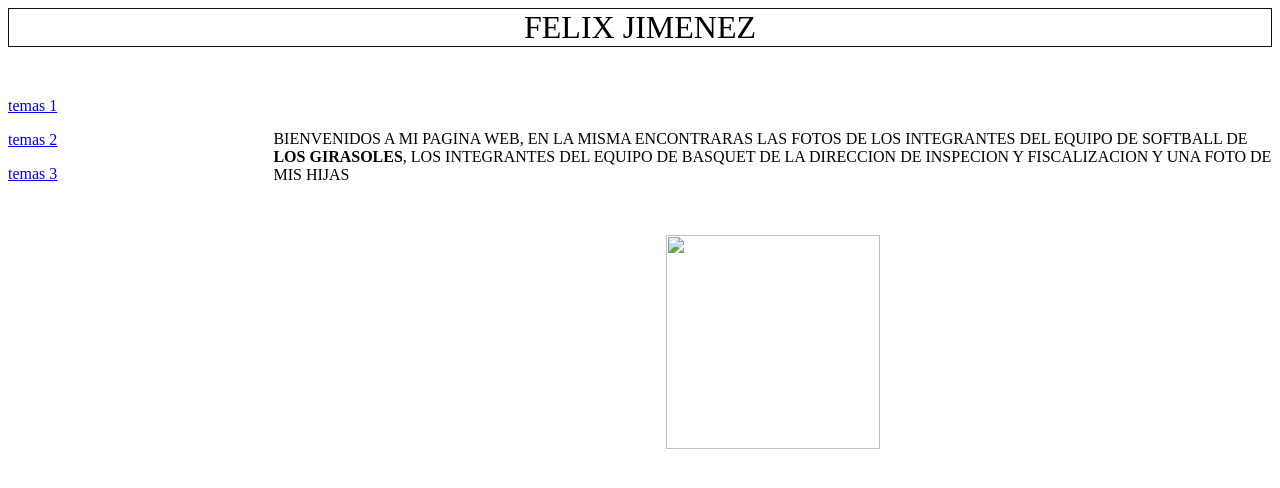
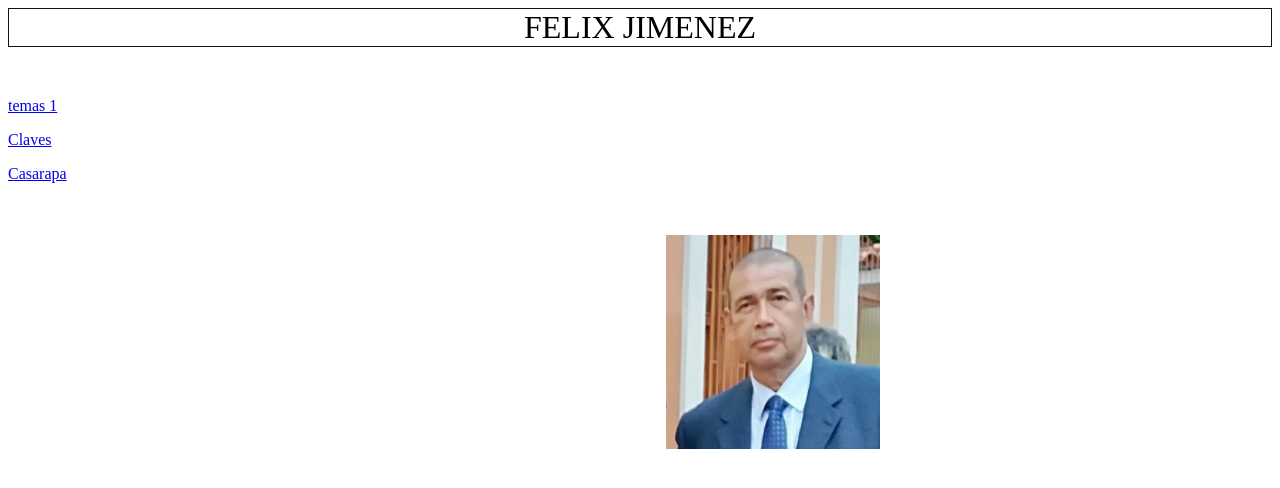
Before and after one commit to felixjimenez/2018, a plain HTML site: page index.html in a window 1280 px wide. Drawn offline with Linux system fonts and the light colour scheme.

Commit message:
Update index.html

```diff
--- a/index.html
+++ b/index.html
@@ -18,16 +18,10 @@
 <table style="border-width: 0pt; border-collapse: collapse;" id="AutoNumber2" border="1" bordercolor="#111111" cellpadding="0" cellspacing="0" width="100%">
   <tbody><tr>
     <td style="border-style: none; border-width: medium;" width="21%"><a href="https://felixjimenez1.pythonanywhere.com/claves/tema/pantalla">temas 1</a>
-      <p><a href="https://felixjimenez1.pythonanywhere.com/claves/tema/pantalla">temas 2</a></p>
-      <p><a href="https://felixjimenez1.pythonanywhere.com/claves/tema/pantalla">temas 3</a></p>
+      <p><a href="https://felixjimenez1.pythonanywhere.com/claves/clave/index">Claves </a></p>
+      <p><a href="https://felixjimenez1.pythonanywhere.com/claves/tema/pantalla">Casarapa </a></p>
     <p>&nbsp;</p></td>
-    <td style="border-style: none; border-width: medium; border-top: medium none rgb(17, 17, 17);" width="79%"><p>BIENVENIDOS
-      A MI PAGINA WEB, EN LA MISMA ENCONTRARAS LAS FOTOS DE LOS INTEGRANTES
-        DEL EQUIPO DE SOFTBALL DE <strong>LOS GIRASOLES</strong>, LOS INTEGRANTES
-        DEL EQUIPO DE BASQUET DE LA DIRECCION DE INSPECION Y FISCALIZACION Y
-        UNA
-      FOTO DE MIS HIJAS</p>
-      </td>
+    <td style="border-style: none; border-width: medium; border-top: medium none rgb(17, 17, 17);" width="79%">      </td>
   </tr>
   <tr>
     <td style="border-style: none; border-width: medium;">&nbsp;</td>
@@ -39,7 +33,7 @@
   <tbody><tr>
     <td style="border-left: medium none rgb(17, 17, 17); border-style: none; border-width: medium;" width="21%">&nbsp;</td>
     <td style="border-style: none; border-width: medium; border-right: medium none rgb(17, 17, 17); border-bottom: medium none rgb(17, 17, 17);" width="79%">
-    <p align="center"><img src="INDEX_files/felixjimenez.gif" height="214" width="214"></p></td>
+    <p align="center"><img src="felixjimenez18031703.png" height="214" width="214"></p></td>
   </tr>
 </tbody></table>
 
```
